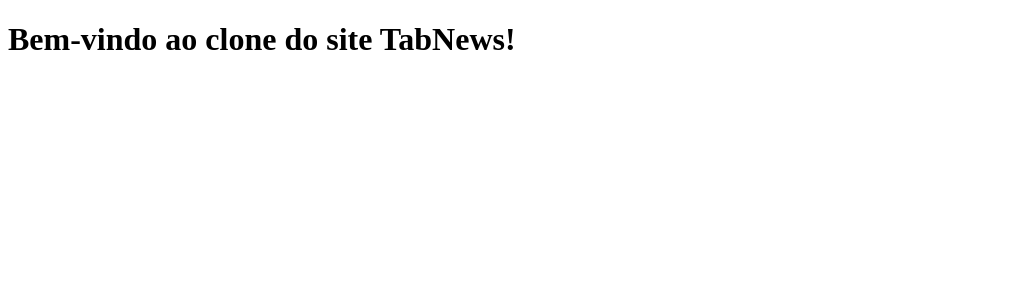
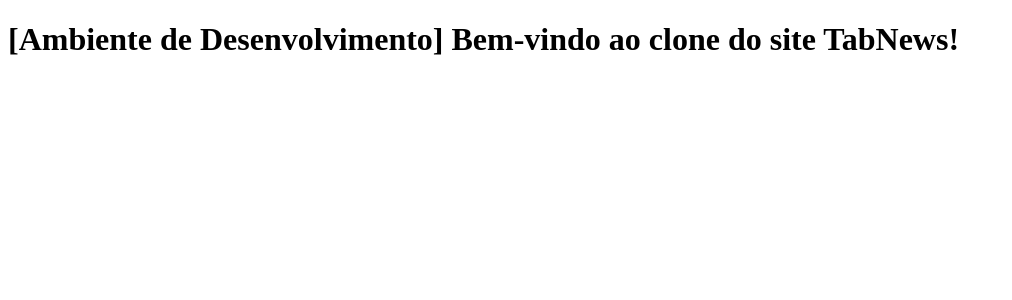
Before and after one commit to vitorKogawa/tabnews, a Next.js app: page / in a window 1280 px wide. Shown: the top 300 px of the page, without its empty margins (0-1012 px from the left). Built offline with nearby package versions, Linux system fonts and the light colour scheme.

Commit message:
alterando a frase

```diff
--- a/pages/index.js
+++ b/pages/index.js
@@ -1,5 +1,5 @@
 function Home() {
-  return <AnyText text="Bem-vindo ao clone do site TabNews!" />;
+  return <AnyText text="[Ambiente de Desenvolvimento] Bem-vindo ao clone do site TabNews!" />;
 }
 
 function AnyText({ text }) {
```
